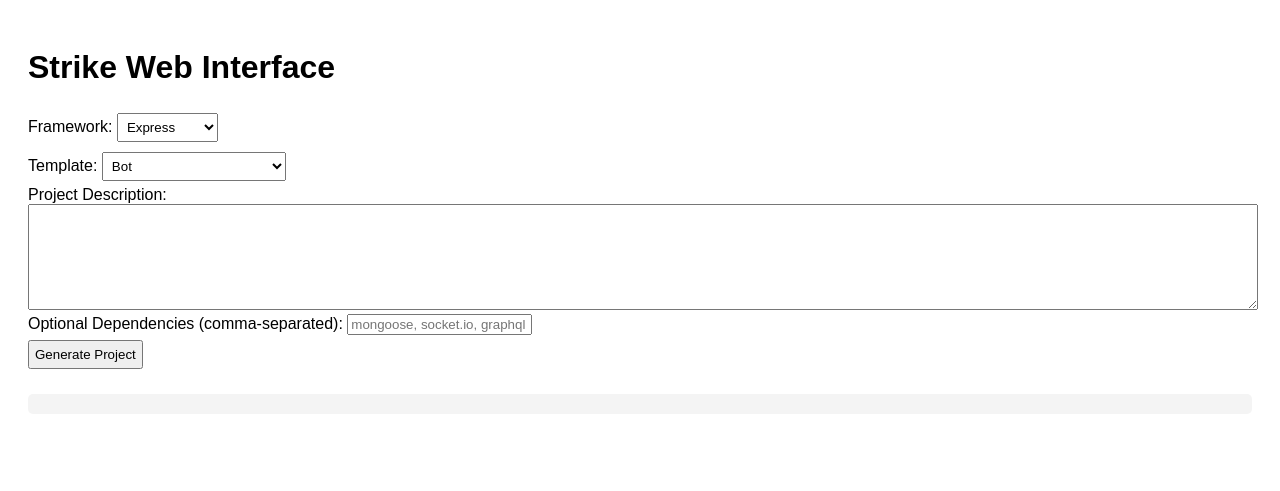
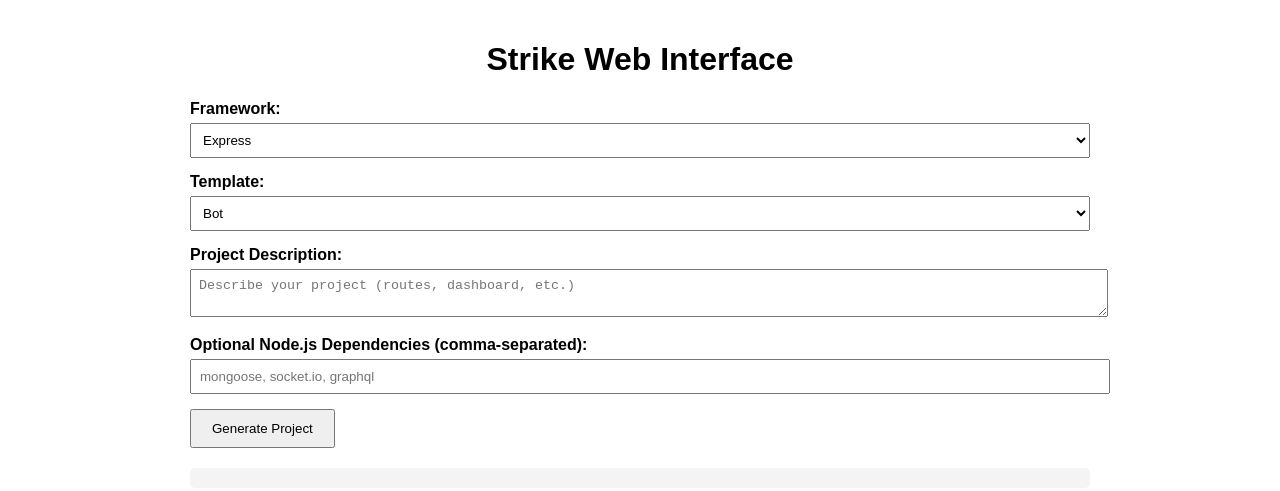
Before and after one commit to 2029ijones-sudo/strike-web, a plain HTML site: page index.html in a window 1280 px wide. Drawn offline with Linux system fonts and the light colour scheme.

Commit message:
Update index.html

```diff
--- a/index.html
+++ b/index.html
@@ -6,57 +6,28 @@
   <title>Strike Web Interface</title>
   <script src="https://cdn.jsdelivr.net/npm/strike-client@0.5.3/strike.min.js"></script>
   <style>
-    body { font-family: sans-serif; padding: 20px; }
-    textarea { width: 100%; height: 100px; }
-    select, button { padding: 5px; margin: 5px 0; }
-    #output { margin-top: 20px; white-space: pre-wrap; background: #f4f4f4; padding: 10px; border-radius: 5px; }
+    body { font-family: sans-serif; padding: 20px; max-width: 900px; margin: auto; }
+    textarea, select, input { width: 100%; margin: 5px 0; padding: 8px; }
+    button { padding: 10px 20px; margin-top: 10px; cursor: pointer; }
+    #output { margin-top: 20px; white-space: pre-wrap; background: #f4f4f4; padding: 10px; border-radius: 5px; max-height: 400px; overflow-y: auto; }
+    h1 { text-align: center; }
+    label { font-weight: bold; display: block; margin-top: 10px; }
   </style>
 </head>
 <body>
   <h1>Strike Web Interface</h1>
 
   <label for="framework">Framework:</label>
-  <select id="framework">
-    <option>Express</option>
-    <option>Fastify</option>
-    <option>Koa</option>
-    <option>Next.js</option>
-    <option>Vite</option>
-    <option>NestJS</option>
-    <option>Hapi</option>
-    <option>Sapper</option>
-    <option>AdonisJS</option>
-    <option>FeathersJS</option>
-    <option>LoopBack</option>
-    <option>Flask</option>
-    <option>Django</option>
-    <option>FastAPI</option>
-  </select>
-
-  <br>
+  <select id="framework"></select>
 
   <label for="template">Template:</label>
-  <select id="template">
-    <option>Bot</option>
-    <option>Dashboard</option>
-    <option>API</option>
-    <option>CLI Tool</option>
-    <option>Web Scraper</option>
-    <option>Machine Learning Project</option>
-    <option>Microservice</option>
-  </select>
-
-  <br>
+  <select id="template"></select>
 
   <label for="description">Project Description:</label>
-  <textarea id="description"></textarea>
+  <textarea id="description" placeholder="Describe your project (routes, dashboard, etc.)"></textarea>
 
-  <br>
-
-  <label for="dependencies">Optional Dependencies (comma-separated):</label>
+  <label for="dependencies">Optional Node.js Dependencies (comma-separated):</label>
   <input type="text" id="dependencies" placeholder="mongoose, socket.io, graphql">
-
-  <br>
 
   <button id="generateBtn">Generate Project</button>
 
@@ -65,27 +36,70 @@
   <script>
     const output = document.getElementById('output');
     const generateBtn = document.getElementById('generateBtn');
+    const frameworkSelect = document.getElementById('framework');
+    const templateSelect = document.getElementById('template');
+
+    // Fill frameworks & templates from Strike defaults
+    const frameworks = [
+      "Express","Fastify","Koa","Next.js","Vite","NestJS","Hapi",
+      "Sapper","AdonisJS","FeathersJS","LoopBack","Flask","Django","FastAPI"
+    ];
+
+    const templates = [
+      "Bot","Dashboard","API","CLI Tool","Web Scraper","Machine Learning Project","Microservice"
+    ];
+
+    frameworks.forEach(fw => {
+      const option = document.createElement('option');
+      option.value = fw;
+      option.textContent = fw;
+      frameworkSelect.appendChild(option);
+    });
+
+    templates.forEach(tp => {
+      const option = document.createElement('option');
+      option.value = tp;
+      option.textContent = tp;
+      templateSelect.appendChild(option);
+    });
+
+    // Logging helper
+    function log(msg) {
+      output.textContent += msg + "\n";
+      output.scrollTop = output.scrollHeight;
+    }
 
     generateBtn.addEventListener('click', async () => {
-      const framework = document.getElementById('framework').value;
-      const template = document.getElementById('template').value;
+      output.textContent = "";
+      const framework = frameworkSelect.value;
+      const template = templateSelect.value;
       const description = document.getElementById('description').value;
-      const dependencies = document.getElementById('dependencies').value.split(',').map(d => d.trim()).filter(Boolean);
+      const dependencies = document.getElementById('dependencies').value
+        .split(',').map(d => d.trim()).filter(Boolean);
 
-      output.textContent = "🚀 Generating project...";
+      log("🚀 Starting project generation...");
+      log(`Framework: ${framework}`);
+      log(`Template: ${template}`);
+      log(`Dependencies: ${dependencies.join(', ') || "None"}`);
+      log("Description:\n" + description + "\n");
 
       try {
-        // Assuming strike-client exposes a function `strike.generateProject()`
-        const result = await strike.generateProject({
+        // Use strike-client API
+        if (!strike || !strike.generateProject) throw new Error("Strike client not loaded correctly.");
+
+        const projectResult = await strike.generateProject({
           framework,
           template,
           description,
-          dependencies
+          dependencies,
+          logFunction: log // optionally pass logging function if supported
         });
 
-        output.textContent = "✅ Project generated successfully!\n\n" + JSON.stringify(result, null, 2);
+        log("\n✅ Project generated successfully!");
+        log(JSON.stringify(projectResult, null, 2));
+
       } catch (err) {
-        output.textContent = "❌ Error:\n" + err.message;
+        log("\n❌ Error generating project:\n" + err.message);
       }
     });
   </script>
```
